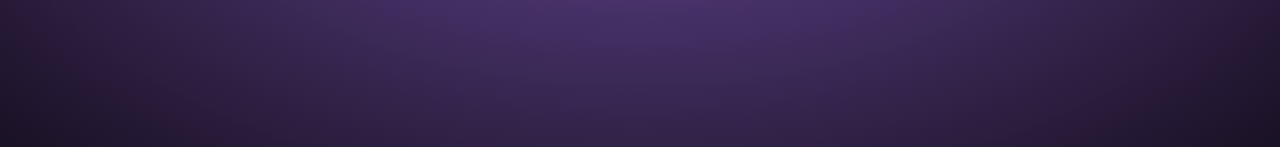
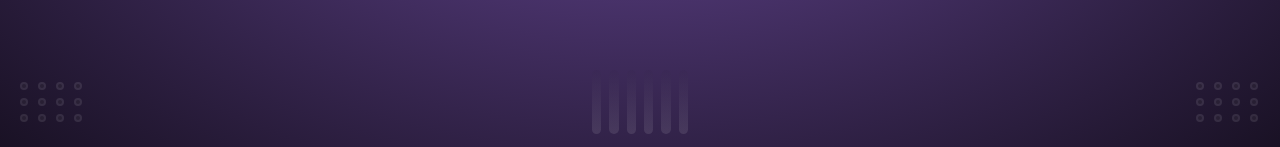
Before and after one commit to IXMATIX-Academy/gameboy-themed-pokeapp, a Next.js app: page / in a window 1280 px wide. Shown: the part 650-797 px from the top of the page. Built offline with nearby package versions, Linux system fonts and the light colour scheme.

Commit message:
feat: add Decorations component for enhanced visual elements in layout

```diff
--- /dev/null
+++ b/src/components/layout/Decorations.tsx
@@ -0,0 +1,39 @@
+const points = new Array(12).fill(null);
+const lines = new Array(6).fill(null);
+const Decorations = () => {
+  return (
+    <div className="w-full flex absolute left-0 bottom-4 px-5 justify-between items-center">
+      <div className="grid grid-cols-4 gap-2 h-10 content-center w-16 ">
+        {points.map((_, index) => (
+          <div
+            key={index}
+            className="bg-white/10 w-2 h-2 rounded-full flex items-center justify-center"
+          >
+            <div className="bg-primary-dark/50 w-1 h-1 rounded-full"></div>
+          </div>
+        ))}
+      </div>
+
+      <div className="flex gap-2 h-16 content-center w-24 ">
+        {lines.map((_, index) => (
+          <div
+            key={index}
+            className="bg-linear-to-b from-primary-dark/5 to-white/10 w-10 rounded-full flex items-center justify-center"
+          ></div>
+        ))}
+      </div>
+
+      <div className="grid grid-cols-4 gap-2 h-10 content-center w-16 ">
+        {points.map((_, index) => (
+          <div
+            key={index}
+            className="bg-white/10 w-2 h-2 rounded-full flex items-center justify-center"
+          >
+            <div className="bg-primary-dark/50 w-1 h-1 rounded-full"></div>
+          </div>
+        ))}
+      </div>
+    </div>
+  );
+};
+export default Decorations;
```
